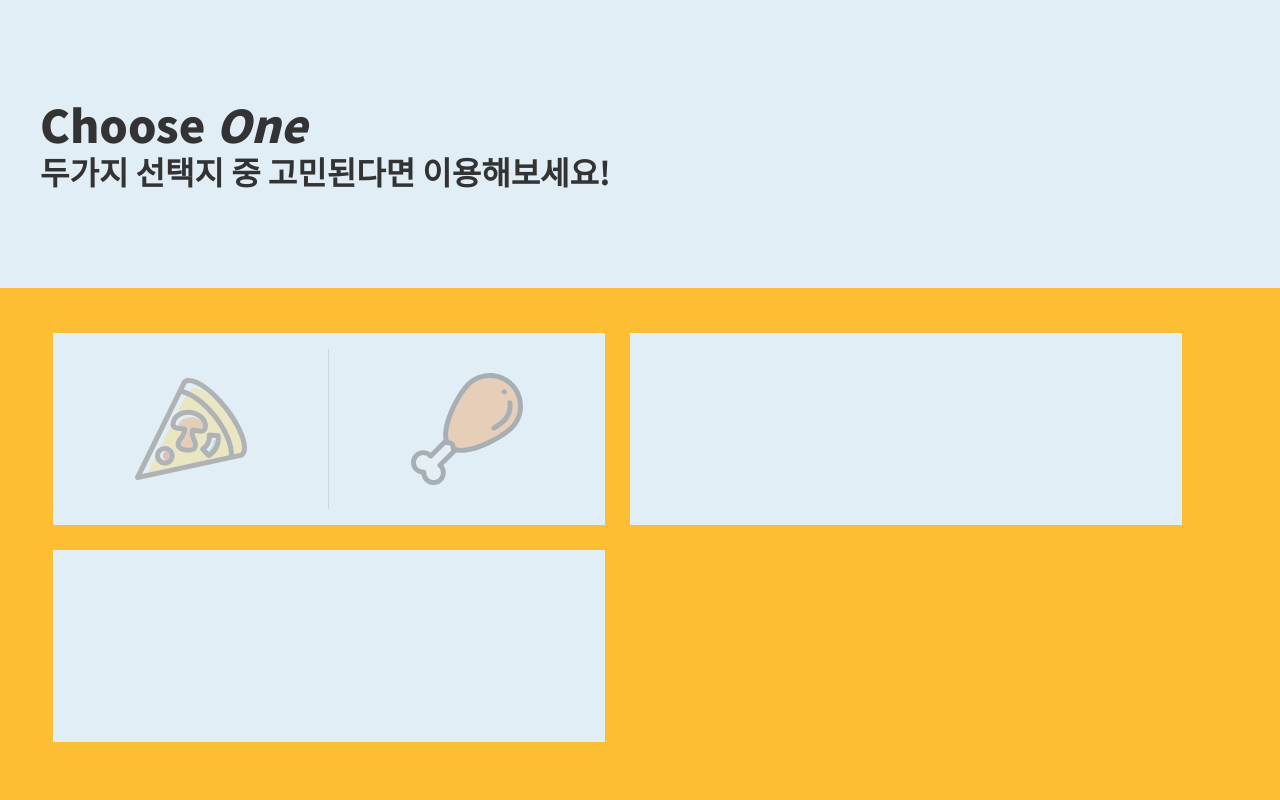
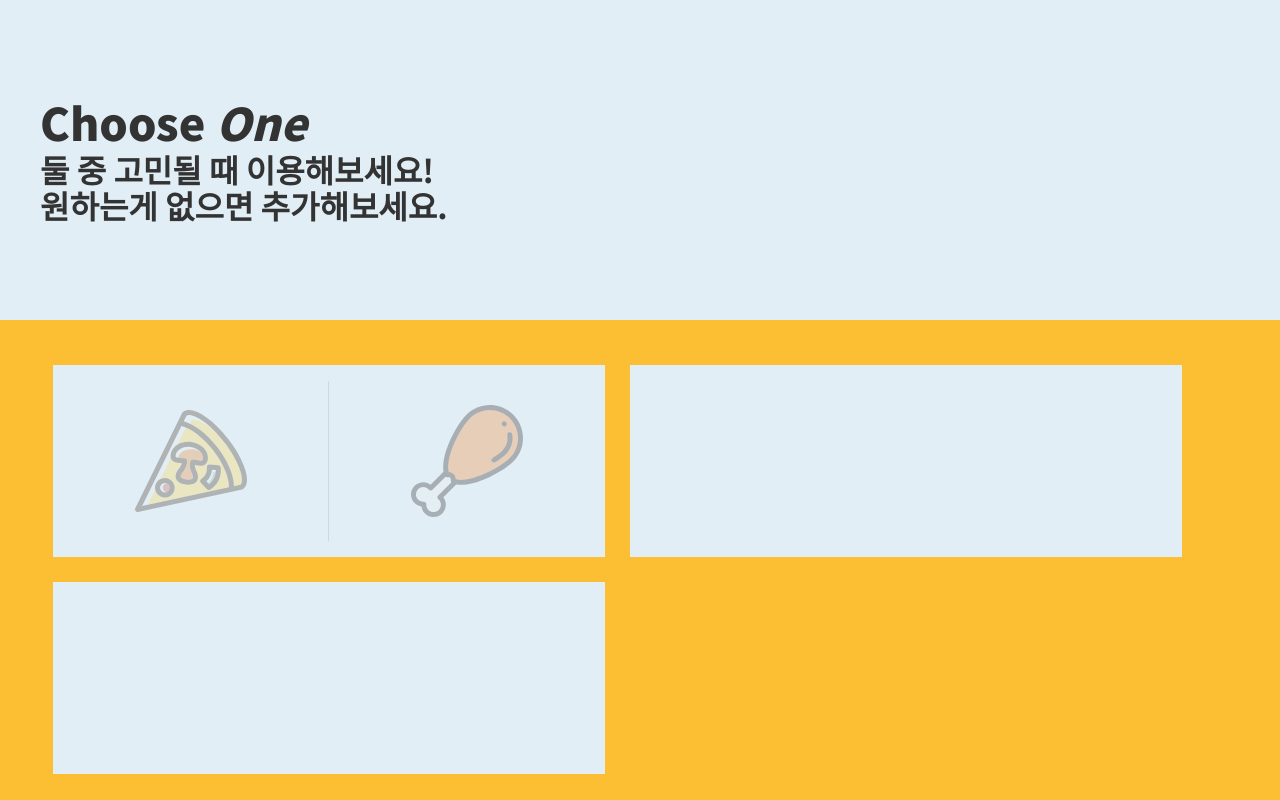
Before and after one commit to SkyLightQP/ChooseOne, a React (Create React App) app: page / in a window 1280 px wide. Built offline with nearby package versions, Linux system fonts and the light colour scheme.

Commit message:
fix: change header text and height value

```diff
--- a/src/components/Header/index.tsx
+++ b/src/components/Header/index.tsx
@@ -7,7 +7,7 @@ import SubTitle from '../../atomics/SubTitle';
 
 const HeaderStyle = styled.header`
     display: flex;
-    height: 18rem;
+    height: 20rem;
     background-color: var(--color-header);
     margin-bottom: 2rem;
 `;
@@ -25,7 +25,7 @@ const WrapperStyle = styled.div`
 const Header: React.FC = () => {
     const visited = useVisited();
 
-    const NewbieSubTitle = () => <SubTitle>두가지 선택지 중 고민된다면 이용해보세요!</SubTitle>;
+    const NewbieSubTitle = () => <SubTitle>둘 중 고민될 때 이용해보세요!<br/>원하는게 없으면 추가해보세요.</SubTitle>;
     const BasicSubTitle = () => <SubTitle>고민된다면? 골라드려요!</SubTitle>;
 
     return (
```
